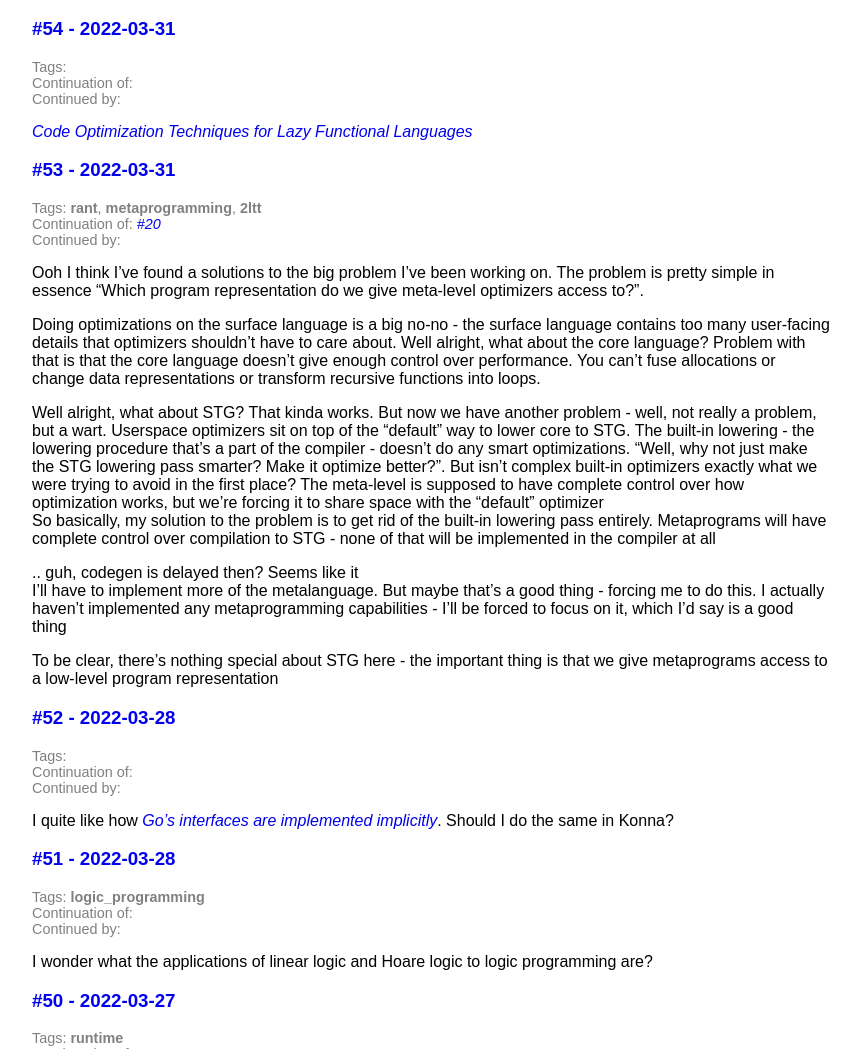
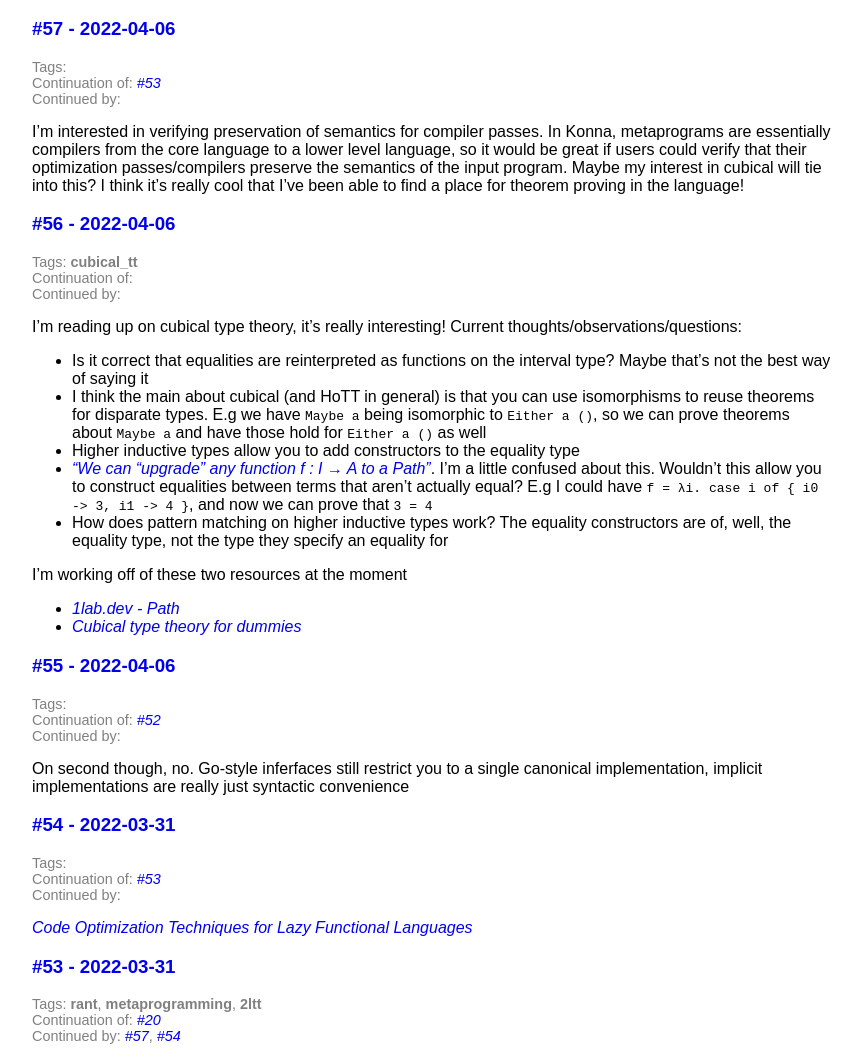
Before and after one commit to eashanhatti/eashanhatti.github.io, a plain HTML site: page notes.html in a window 1280 px wide. Shown: the part 240-1289 px from the top of the page, without its empty margins (288-1150 px from the left). Drawn offline with Linux system fonts and the light colour scheme.

Commit message:
Add notes

```diff
--- a/notes.html
+++ b/notes.html
@@ -22,10 +22,49 @@ These are my notes on various topics, taken according to the <a href="https://en
 <br><br>
 
 
+<h3 id="57"><a href="/notes.html#57" class="note">#57 - 2022-04-06</a></h3>
+<footer class="note">
+Tags: <br>
+Continuation of: <a href="/notes.html#53">#53</a><br>
+Continued by:
+</footer>
+<p>I’m interested in verifying preservation of semantics for compiler passes. In Konna, metaprograms are essentially compilers from the core language to a lower level language, so it would be great if users could verify that their optimization passes/compilers preserve the semantics of the input program. Maybe my interest in cubical will tie into this? I think it’s really cool that I’ve been able to find a place for theorem proving in the language!</p>
+
+
+<h3 id="56"><a href="/notes.html#56" class="note">#56 - 2022-04-06</a></h3>
+<footer class="note">
+Tags: <strong class="tag">cubical_tt</strong><br>
+Continuation of: <br>
+Continued by:
+</footer>
+<p>I’m reading up on cubical type theory, it’s really interesting! Current thoughts/observations/questions:</p>
+<ul>
+<li>Is it correct that equalities are reinterpreted as functions on the interval type? Maybe that’s not the best way of saying it</li>
+<li>I think the main about cubical (and HoTT in general) is that you can use isomorphisms to reuse theorems for disparate types. E.g we have <code>Maybe a</code> being isomorphic to <code>Either a ()</code>, so we can prove theorems about <code>Maybe a</code> and have those hold for <code>Either a ()</code> as well</li>
+<li>Higher inductive types allow you to add constructors to the equality type</li>
+<li><a href="https://1lab.dev/1Lab.Path.html">“We can “upgrade” any function f : I → A to a Path”</a>. I’m a little confused about this. Wouldn’t this allow you to construct equalities between terms that aren’t actually equal? E.g I could have <code>f = λi. case i of { i0 -&gt; 3, i1 -&gt; 4 }</code>, and now we can prove that <code>3 = 4</code></li>
+<li>How does pattern matching on higher inductive types work? The equality constructors are of, well, the equality type, not the type they specify an equality for</li>
+</ul>
+<p>I’m working off of these two resources at the moment</p>
+<ul>
+<li><a href="https://1lab.dev/1Lab.Path.html">1lab.dev - Path</a></li>
+<li><a href="https://gist.github.com/AndyShiue/cfc8c75f8b8655ca7ef2ffeb8cfb1faf/">Cubical type theory for dummies</a></li>
+</ul>
+
+
+<h3 id="55"><a href="/notes.html#55" class="note">#55 - 2022-04-06</a></h3>
+<footer class="note">
+Tags: <br>
+Continuation of: <a href="/notes.html#52">#52</a><br>
+Continued by:
+</footer>
+<p>On second though, no. Go-style inferfaces still restrict you to a single canonical implementation, implicit implementations are really just syntactic convenience</p>
+
+
 <h3 id="54"><a href="/notes.html#54" class="note">#54 - 2022-03-31</a></h3>
 <footer class="note">
 Tags: <br>
-Continuation of: <br>
+Continuation of: <a href="/notes.html#53">#53</a><br>
 Continued by:
 </footer>
 <p><a href="https://nbviewer.org/github/grin-compiler/grin/blob/master/papers/boquist.pdf">Code Optimization Techniques for Lazy Functional Languages</a></p>
@@ -35,7 +74,7 @@ Continued by:
 <footer class="note">
 Tags: <strong class="tag">rant</strong>, <strong class="tag">metaprogramming</strong>, <strong class="tag">2ltt</strong><br>
 Continuation of: <a href="/notes.html#20">#20</a><br>
-Continued by:
+Continued by: <a href="/notes.html#57">#57</a>, <a href="/notes.html#54">#54</a>
 </footer>
 <p>Ooh I think I’ve found a solutions to the big problem I’ve been working on. The problem is pretty simple in essence “Which program representation do we give meta-level optimizers access to?”.</p>
 <p>Doing optimizations on the surface language is a big no-no - the surface language contains too many user-facing details that optimizers shouldn’t have to care about. Well alright, what about the core language? Problem with that is that the core language doesn’t give enough control over performance. You can’t fuse allocations or change data representations or transform recursive functions into loops.</p>
@@ -50,7 +89,7 @@ I’ll have to implement more of the metalanguage. But maybe that’s a good thi
 <footer class="note">
 Tags: <br>
 Continuation of: <br>
-Continued by:
+Continued by: <a href="/notes.html#55">#55</a>
 </footer>
 <p>I quite like how <a href="https://go.dev/tour/methods/10">Go’s interfaces are implemented implicitly</a>. Should I do the same in Konna?</p>
 
```
